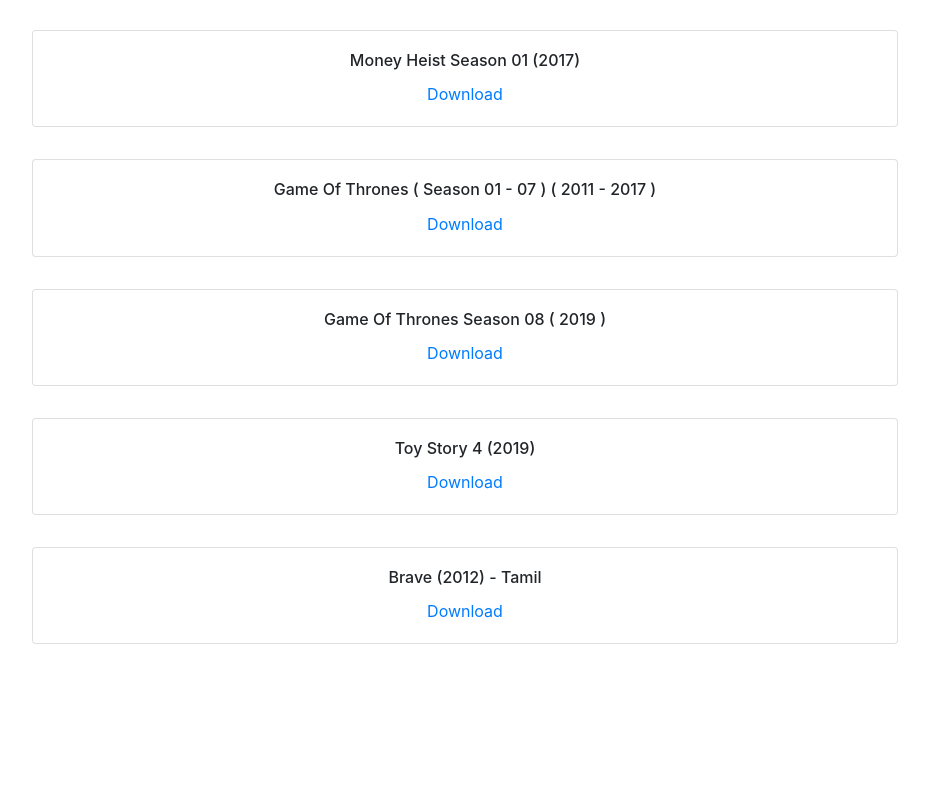
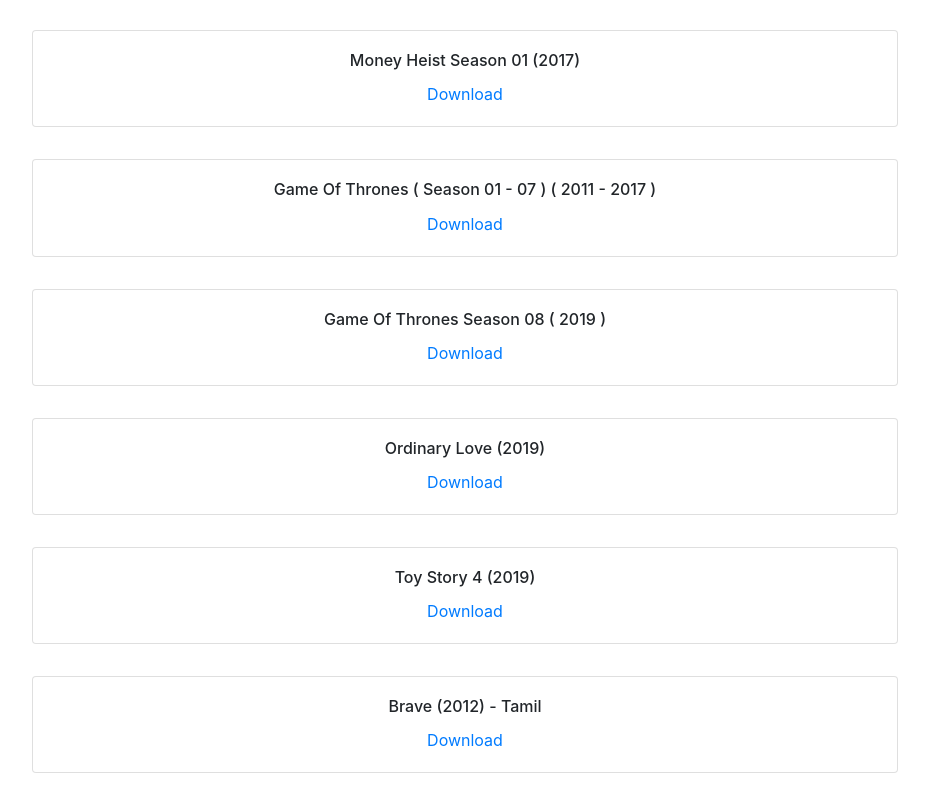
Before and after one commit to CreatorsInn/Quarantine-Life, a React (Create React App) app: page / in a window 1280 px wide. Shown: the part 1455-2244 px from the top of the page, without its empty margins (175-1104 px from the left). Before the commit the page ends 2115 px from the top, so only its background shows below. Built offline with nearby package versions, Linux system fonts and the light colour scheme.

Commit message:
Odinary love

```diff
--- a/src/data/links.js
+++ b/src/data/links.js
@@ -70,6 +70,11 @@
       "magnet:?xt=urn:btih:fb4b27d36048c10af9077c157b7f48ee407eb222&dn=Game Of Thrones S08 Complete Season 8 720p x264 AC3 5.1 [MKV]&tr=udp%3A%2F%2Ftracker.openbittorrent.com%3A80%2Fannounce&tr=udp%3A%2F%2Fglotorrents.pw%3A6969%2Fannounce&tr=udp%3A%2F%2Ftracker.openbittorrent.com%3A80%2Fannounce&tr=udp%3A%2F%2Ftracker.opentrackr.org%3A1337%2Fannounce', 'extension': 'avi', 'stream': 'magnet:?xt=urn:btih:fb4b27d36048c10af9077c157b7f48ee407eb222&dn=Game Of Thrones S08 Complete Season 8 720p x264 AC3 5.1 [MKV]&tr=udp%3A%2F%2Ftracker.openbittorrent.com%3A80%2Fannounce&tr=udp%3A%2F%2Fglotorrents.pw%3A6969%2Fannounce&tr=udp%3A%2F%2Ftracker.openbittorrent.com%3A80%2Fannounce&tr=udp%3A%2F%2Ftracker.opentrackr.org%3A1337%2Fannounce",
   },
   {
+    NAME: "Ordinary Love (2019) ",
+    LINK:
+      "https://tamilrockers.ws/index.php?app=core&module=attach&section=attach&attach_id=56177",
+  },
+  {
     NAME: "Toy Story 4 (2019)",
     LINK:
       "magnet:?xt=urn:btih:26cd0e3e6705ecda4a366f97e165ffbbf292c13b&dn=www.TamilRockers.ws%20-%20Toy%20Story%204%20(2019)%5bBDRip%20-%20Org%20Auds%20-%20%5bTamil%20%2b%20Telugu%5d%20-%20XviD%20-%20MP3%20-%20700MB%20-%20ESubs%5d.avi&tr=udp%3a%2f%2f9.rarbg.to%3a2710%2fannounce&tr=udp%3a%2f%2ftracker.leechers-paradise.org%3a6969%2fannounce&tr=udp%3a%2f%2fp4p.arenabg.com%3a1337%2fannounce&tr=udp%3a%2f%2f9.rarbg.me%3a2710%2fannounce&tr=udp%3a%2f%2fipv4.tracker.harry.lu%3a80%2fannounce&tr=udp%3a%2f%2ftracker.tiny-vps.com%3a6969%2fannounce&tr=udp%3a%2f%2fopen.demonii.si%3a1337%2fannounce&tr=udp%3a%2f%2fvalakas.rollo.dnsabr.com%3a2710%2fannounce&tr=udp%3a%2f%2fexodus.desync.com%3a6969%2fannounce&tr=udp%3a%2f%2ftracker.opentrackr.org%3a1337%2fannounce&tr=udp%3a%2f%2ftracker.openbittorrent.com%3a80%2fannounce&tr=udp%3a%2f%2ftracker.cyberia.is%3a6969%2fannounce&tr=udp%3a%2f%2fxxxtor.com%3a2710%2fannounce&tr=udp%3a%2f%2fopen.stealth.si%3a80%2fannounce&tr=udp%3a%2f%2ftracker.pomf.se%3a80%2fannounce&tr=udp%3a%2f%2ftracker.moeking.me%3a6969%2fannounce&tr=udp%3a%2f%2fdenis.stalker.upeer.me%3a6969%2fannounce&tr=udp%3a%2f%2ftracker.torrent.eu.org%3a451%2fannounce&tr=udp%3a%2f%2ftracker.coppersurfer.tk%3a6969%2fannounce&tr=udp%3a%2f%2fretracker.lanta-net.ru%3a2710%2fannounce",
```
